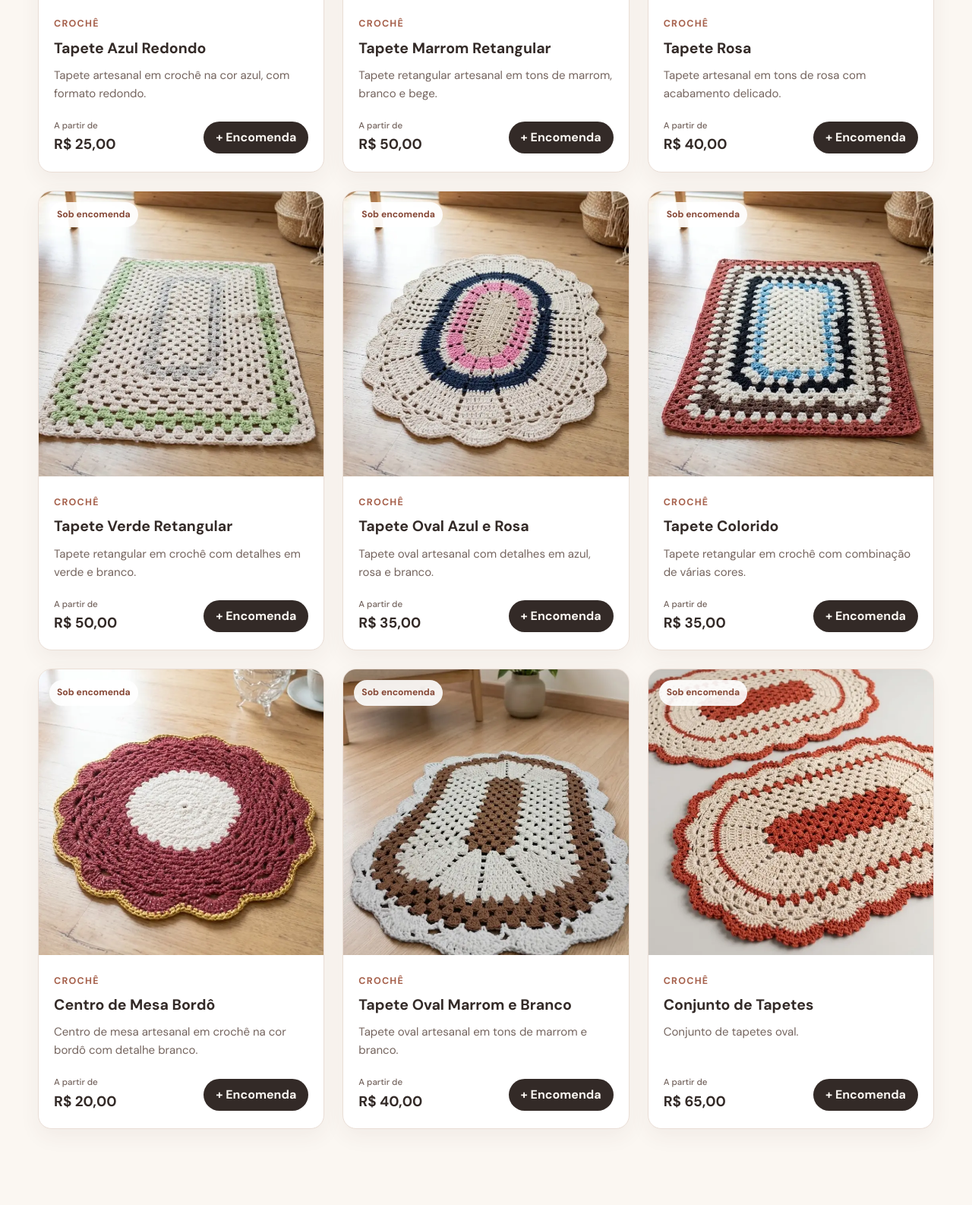
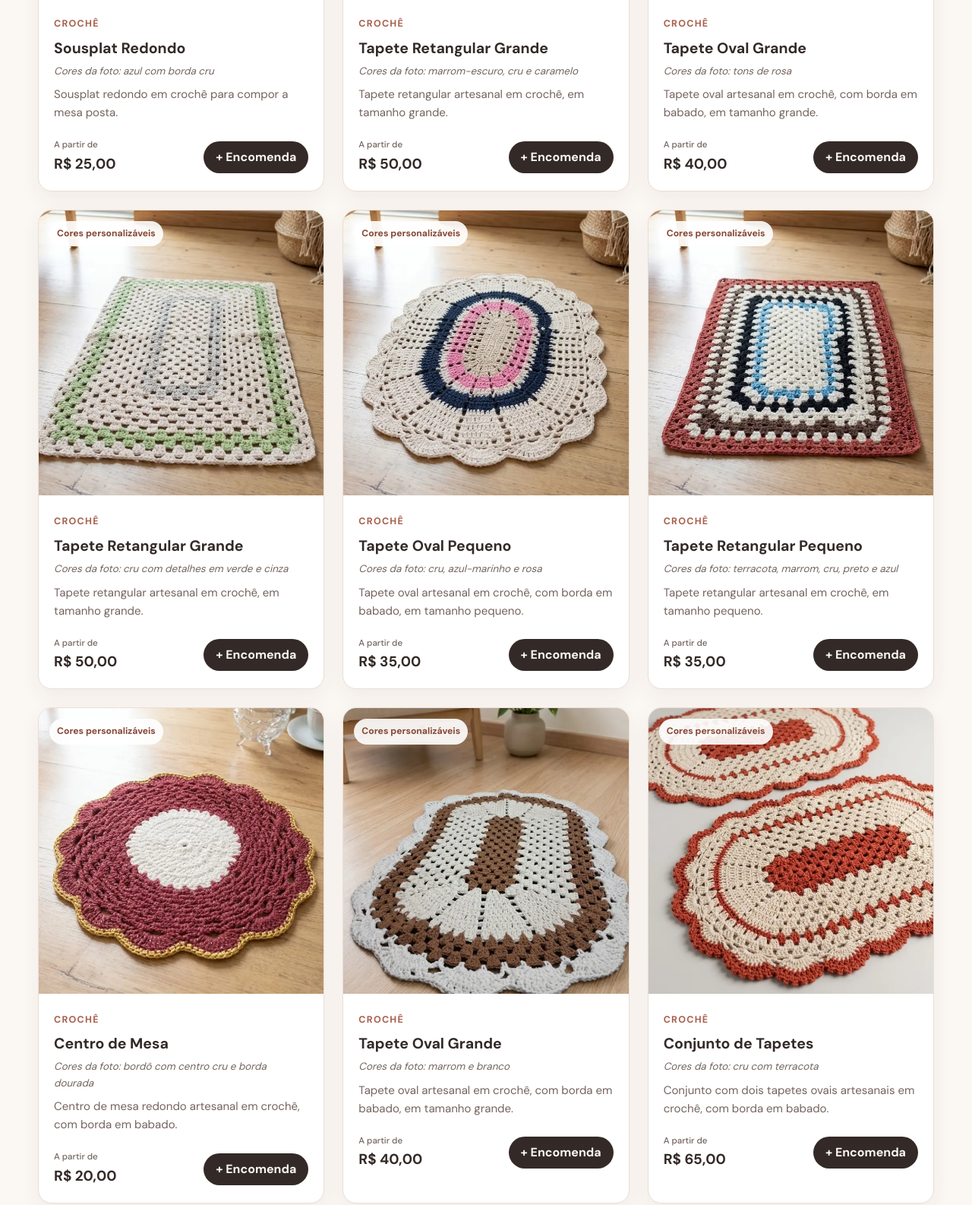
Before and after one commit to gabrielsdl-dev/AnaLu-Croches, a plain HTML site: page produtos.html in a window 1280 px wide. Shown: the part 909-2495 px from the top of the page at 76% size. Drawn offline with nearby package versions, Linux system fonts and the light colour scheme.

Commit message:
atualizaçao dos titulos dos produtos

```diff
--- a/css/style.css
+++ b/css/style.css
@@ -424,6 +424,19 @@ h2 {
 .product-card h3 {
   margin: 5px 0 8px;
   font-size: 1.22rem;
+}
+
+/* Cores da peça que aparece na foto (as cores são personalizáveis). */
+.product-colors {
+  margin: -4px 0 8px;
+  color: var(--muted);
+  font-size: .84rem;
+  font-style: italic;
+}
+
+.product-modal-content .product-colors,
+.cart-item .product-colors {
+  margin: 0;
 }
 
 .product-description {
--- a/js/carrinho.js
+++ b/js/carrinho.js
@@ -171,6 +171,8 @@ function renderizarCarrinho() {
 
   container.innerHTML = carrinho.map((item) => {
     const nome = escaparHTML(item.nome);
+    // Nome + cores da foto: diferencia peças do mesmo modelo para o leitor de tela.
+    const nomeCompleto = escaparHTML(nomeComCores(item));
     const id = Number(item.id);
 
     return `
@@ -179,20 +181,21 @@ function renderizarCarrinho() {
 
       <div class="cart-item-info">
         <h3 id="item-nome-${id}">${nome}</h3>
+        ${item.cores ? `<p class="product-colors" id="item-cores-${id}">Cores da foto: ${escaparHTML(item.cores)}</p>` : ""}
         <p>${escaparHTML(item.categoria)} • Produzido sob encomenda</p>
 
         <div class="quantity-controls">
-          <button type="button" data-acao="diminuir" data-id="${id}" aria-label="Diminuir quantidade de ${nome}">−</button>
+          <button type="button" data-acao="diminuir" data-id="${id}" aria-label="Diminuir quantidade de ${nomeCompleto}">−</button>
           <strong>${item.quantidade}</strong>
-          <button type="button" data-acao="aumentar" data-id="${id}" aria-label="Aumentar quantidade de ${nome}">+</button>
+          <button type="button" data-acao="aumentar" data-id="${id}" aria-label="Aumentar quantidade de ${nomeCompleto}">+</button>
         </div>
 
         <label class="item-details">
           <span id="item-detalhes-${id}">Cores e detalhes desta peça <small>(opcional)</small></span>
-          <textarea rows="2" aria-labelledby="item-detalhes-${id} item-nome-${id}" maxlength="${LIMITE_DETALHES}" data-detalhes-id="${id}" placeholder="Ex.: borda azul-marinho, centro bege">${escaparHTML(item.detalhes || "")}</textarea>
+          <textarea rows="2" aria-labelledby="item-detalhes-${id} item-nome-${id} item-cores-${id}" maxlength="${LIMITE_DETALHES}" data-detalhes-id="${id}" placeholder="Ex.: borda azul-marinho, centro bege">${escaparHTML(item.detalhes || "")}</textarea>
         </label>
 
-        <button class="remove-item" type="button" data-acao="remover" data-id="${id}" aria-label="Remover ${nome} da encomenda">
+        <button class="remove-item" type="button" data-acao="remover" data-id="${id}" aria-label="Remover ${nomeCompleto} da encomenda">
           Remover
         </button>
       </div>
@@ -249,7 +252,9 @@ function montarMensagemWhatsApp(carrinho, nome, observacoes) {
     const subtotal = formatarMoeda(item.preco * item.quantidade);
     const cada = item.quantidade > 1 ? ` (${formatarMoeda(item.preco)} cada)` : "";
     const detalhes = (item.detalhes || "").trim().replace(/\s+/g, " ");
-    const linha = `- ${item.quantidade}x ${item.nome}: ${subtotal}${cada}`;
+    // A cor da foto entra na mensagem para a artesã saber qual peça a cliente viu.
+    const foto = item.cores ? ` (foto: ${item.cores})` : "";
+    const linha = `- ${item.quantidade}x ${item.nome}${foto}: ${subtotal}${cada}`;
     return detalhes ? `${linha}\n   Detalhes: ${detalhes}` : linha;
   });
 
--- a/js/main.js
+++ b/js/main.js
@@ -3,9 +3,12 @@ function normalizar(texto) {
   return String(texto).normalize("NFD").replace(/[̀-ͯ]/g, "").toLowerCase();
 }
 
-// Identificador do produto usado no link direto: "Tapete Rosa" -> "tapete-rosa".
+// Identificador do produto usado no link direto: "Sousplat Redondo" -> "sousplat-redondo".
+// Peças do mesmo modelo (mesmo nome) ganham o id no final: "tapete-oval-grande-3".
 function slugProduto(produto) {
-  return normalizar(produto.nome).replace(/[^a-z0-9]+/g, "-").replace(/^-+|-+$/g, "");
+  const base = (item) => normalizar(item.nome).replace(/[^a-z0-9]+/g, "-").replace(/^-+|-+$/g, "");
+  const repetido = PRODUTOS.some((outro) => outro.id !== produto.id && base(outro) === base(produto));
+  return repetido ? `${base(produto)}-${produto.id}` : base(produto);
 }
 
 function buscarProdutoPorSlug(slug) {
@@ -20,11 +23,15 @@ function linkProduto(produto) {
 function criarCardProduto(produto) {
   const id = Number(produto.id);
   const nome = escaparHTML(produto.nome);
+  const nomeCompleto = escaparHTML(nomeComCores(produto));
+  const cores = produto.cores
+    ? `<p class="product-colors">Cores da foto: ${escaparHTML(produto.cores)}</p>`
+    : "";
 
   return `
     <article class="product-card">
       <div class="product-visual">
-        <span class="product-badge">Sob encomenda</span>
+        <span class="product-badge">Cores personalizáveis</span>
         ${criarImagemProduto(produto)}
       </div>
 
@@ -33,6 +40,7 @@ function criarCardProduto(produto) {
         <h3>
           <a class="product-link" href="produtos.html#${slugProduto(produto)}" data-abrir-produto="${id}">${nome}</a>
         </h3>
+        ${cores}
         <p class="product-description">${escaparHTML(produto.descricao)}</p>
 
         <div class="product-footer">
@@ -45,7 +53,7 @@ function criarCardProduto(produto) {
             class="add-cart"
             type="button"
             data-adicionar="${id}"
-            aria-label="Adicionar ${nome} à encomenda"
+            aria-label="Adicionar ${nomeCompleto} à encomenda"
           >
             + Encomenda
           </button>
@@ -93,7 +101,7 @@ function iniciarCatalogo() {
       const bateCategoria =
         categoriaAtual === "Todos" || produto.categoria === categoriaAtual;
 
-      const conteudo = normalizar(`${produto.nome} ${produto.categoria} ${produto.descricao}`);
+      const conteudo = normalizar(`${produto.nome} ${produto.categoria} ${produto.descricao} ${produto.cores || ""}`);
       const bateBusca = conteudo.includes(termo);
 
       return bateCategoria && bateBusca;
@@ -151,6 +159,7 @@ function criarModalProduto() {
       <div class="product-modal-content">
         <span class="product-category" data-campo="categoria"></span>
         <h2 id="product-modal-title" data-campo="nome"></h2>
+        <p class="product-colors hidden" data-campo="cores"></p>
         <p class="product-modal-description" data-campo="descricao"></p>
         <p class="product-modal-measures hidden" data-campo="medidas"></p>
         <div class="product-price product-modal-price">
@@ -158,8 +167,8 @@ function criarModalProduto() {
           <strong data-campo="preco"></strong>
         </div>
         <p class="product-modal-note">
-          Peça feita à mão, sob encomenda. Cores e detalhes podem ser combinados:
-          anote o que você quer no carrinho.
+          Peça feita à mão, sob encomenda. A foto é um exemplo: você escolhe as cores
+          e pode anotar os detalhes no carrinho.
         </p>
         <div class="product-modal-actions">
           <button class="btn btn-primary" type="button" data-modal-adicionar>+ Adicionar à encomenda</button>
@@ -201,6 +210,8 @@ function preencherModalProduto(produto) {
   campo("categoria").textContent = produto.categoria;
   campo("nome").textContent = produto.nome;
   campo("descricao").textContent = produto.descricao;
+  campo("cores").textContent = produto.cores ? `Cores da foto: ${produto.cores}` : "";
+  campo("cores").classList.toggle("hidden", !produto.cores);
   campo("preco").textContent = formatarMoeda(produto.preco);
 
   // Campo opcional em js/produtos.js (ex.: medidas: "60 x 40 cm").
@@ -208,7 +219,7 @@ function preencherModalProduto(produto) {
   campo("medidas").classList.toggle("hidden", !produto.medidas);
 
   modalProduto.querySelector("[data-modal-adicionar]")
-    .setAttribute("aria-label", `Adicionar ${produto.nome} à encomenda`);
+    .setAttribute("aria-label", `Adicionar ${nomeComCores(produto)} à encomenda`);
 }
 
 function abrirModalProduto(produto, { porClique = false } = {}) {
--- a/js/produtos.js
+++ b/js/produtos.js
@@ -1,76 +1,88 @@
+// Catálogo da loja.
+// O "nome" é o modelo da peça (sem cor), porque as cores são personalizáveis.
+// "cores" descreve só as cores da peça que aparece na foto.
+// Peças do mesmo modelo podem ter o mesmo nome; o que muda é a foto e as cores.
 const PRODUTOS = [
   {
     id: 1,
     destaque: true,
-    nome: "Tapete Azul Redondo",
+    nome: "Sousplat Redondo",
     categoria: "Crochê",
     preco: 25,
     imagem: "img/produtos/tapete-azul-redondo.webp",
-    descricao: "Tapete artesanal em crochê na cor azul, com formato redondo."
+    cores: "azul com borda cru",
+    descricao: "Sousplat redondo em crochê para compor a mesa posta."
   },
 
   {
     id: 2,
-    nome: "Tapete Marrom Retangular",
+    nome: "Tapete Retangular Grande",
     categoria: "Crochê",
     preco: 50,
     imagem: "img/produtos/tapete-marrom-retangular.webp",
-    descricao: "Tapete retangular artesanal em tons de marrom, branco e bege."
+    cores: "marrom-escuro, cru e caramelo",
+    descricao: "Tapete retangular artesanal em crochê, em tamanho grande."
   },
 
   {
     id: 3,
-    nome: "Tapete Rosa",
+    nome: "Tapete Oval Grande",
     categoria: "Crochê",
     preco: 40,
     imagem: "img/produtos/tapete-rosa.webp",
-    descricao: "Tapete artesanal em tons de rosa com acabamento delicado."
+    cores: "tons de rosa",
+    descricao: "Tapete oval artesanal em crochê, com borda em babado, em tamanho grande."
   },
 
   {
     id: 4,
-    nome: "Tapete Verde Retangular",
+    nome: "Tapete Retangular Grande",
     categoria: "Crochê",
     preco: 50,
     imagem: "img/produtos/tapete-verde-retangular.webp",
-    descricao: "Tapete retangular em crochê com detalhes em verde e branco."
+    cores: "cru com detalhes em verde e cinza",
+    descricao: "Tapete retangular artesanal em crochê, em tamanho grande."
   },
 
   {
     id: 5,
-    nome: "Tapete Oval Azul e Rosa",
+    nome: "Tapete Oval Pequeno",
     categoria: "Crochê",
     preco: 35,
     imagem: "img/produtos/tapete-oval-azul-rosa.webp",
-    descricao: "Tapete oval artesanal com detalhes em azul, rosa e branco."
+    cores: "cru, azul-marinho e rosa",
+    descricao: "Tapete oval artesanal em crochê, com borda em babado, em tamanho pequeno."
   },
 
   {
     id: 6,
-    nome: "Tapete Colorido",
+    nome: "Tapete Retangular Pequeno",
     categoria: "Crochê",
     preco: 35,
     imagem: "img/produtos/tapete-colorido.webp",
-    descricao: "Tapete retangular em crochê com combinação de várias cores."
+    cores: "terracota, marrom, cru, preto e azul",
+    descricao: "Tapete retangular artesanal em crochê, em tamanho pequeno."
   },
 
   {
     id: 7,
     destaque: true,
-    nome: "Centro de Mesa Bordô",
+    nome: "Centro de Mesa",
     categoria: "Crochê",
     preco: 20,
     imagem: "img/produtos/centro-de-mesa-bordo.webp",
-    descricao: "Centro de mesa artesanal em crochê na cor bordô com detalhe branco."
+    cores: "bordô com centro cru e borda dourada",
+    descricao: "Centro de mesa redondo artesanal em crochê, com borda em babado."
   },
 
   {
     id: 8,
-    nome: "Tapete Oval Marrom e Branco",
+    nome: "Tapete Oval Grande",
     categoria: "Crochê",
     preco: 40,
     imagem: "img/produtos/tapete-oval-marrom-branco.webp",
-    descricao: "Tapete oval artesanal em tons de marrom e branco."
+    cores: "marrom e branco",
+    descricao: "Tapete oval artesanal em crochê, com borda em babado, em tamanho grande."
   },
 
   {
@@ -80,7 +92,8 @@ const PRODUTOS = [
     categoria: "Crochê",
     preco: 65,
     imagem: "img/produtos/conjunto-de-tapetes.webp",
-    descricao: "Conjunto de tapetes oval."
+    cores: "cru com terracota",
+    descricao: "Conjunto com dois tapetes ovais artesanais em crochê, com borda em babado."
   }
 ];
 
@@ -96,11 +109,18 @@ function escaparHTML(valor) {
   }[char]));
 }
 
+// Nome do modelo + cores da foto. Usado onde o nome sozinho não basta para
+// saber de qual peça se trata (mensagem do WhatsApp, leitor de tela, foto).
+// Ex.: "Tapete Oval Grande (tons de rosa)".
+function nomeComCores(produto) {
+  return produto.cores ? `${produto.nome} (${produto.cores})` : produto.nome;
+}
+
 // Compartilhado pelo catálogo e pelo carrinho.
 // Mostra a foto cadastrada para cada produto.
 function criarImagemProduto(produto) {
   return produto.imagem
-    ? `<img class="product-photo" src="${escaparHTML(produto.imagem)}" alt="${escaparHTML(produto.nome)}" loading="lazy" decoding="async">`
+    ? `<img class="product-photo" src="${escaparHTML(produto.imagem)}" alt="${escaparHTML(nomeComCores(produto))}" loading="lazy" decoding="async">`
     : '<span class="product-photo-placeholder">Foto em breve</span>';
 }
 
```
Also changed, not shown: tests/carrinho.test.js (+30 -7 lines), 1 other file.
